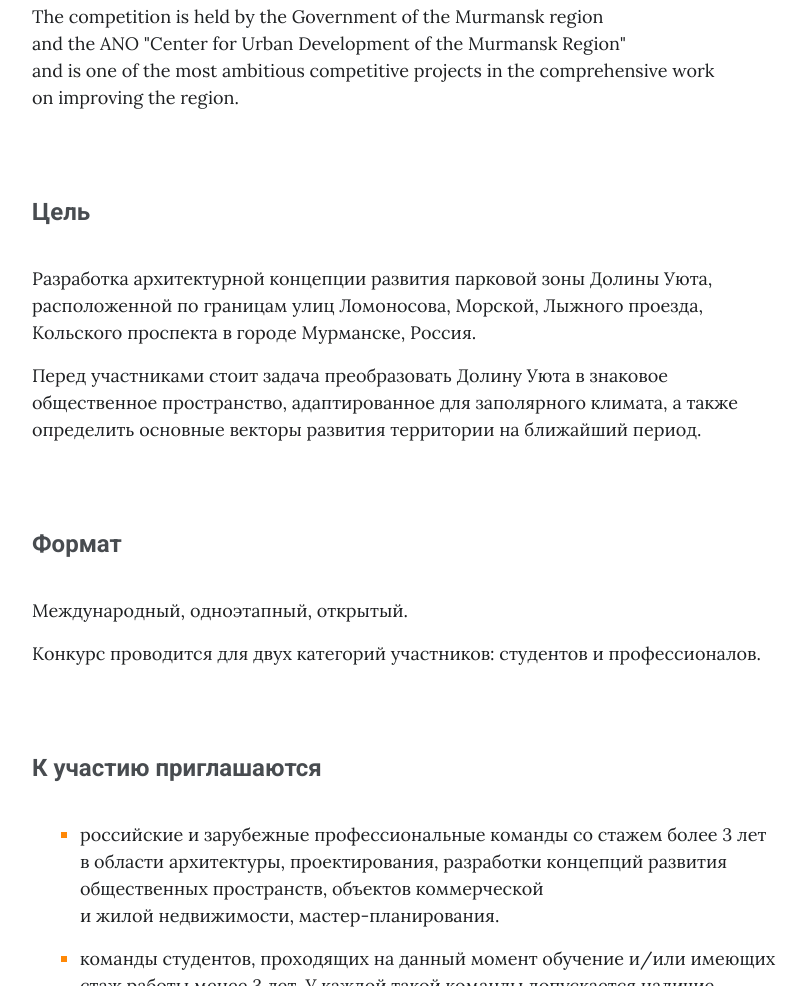
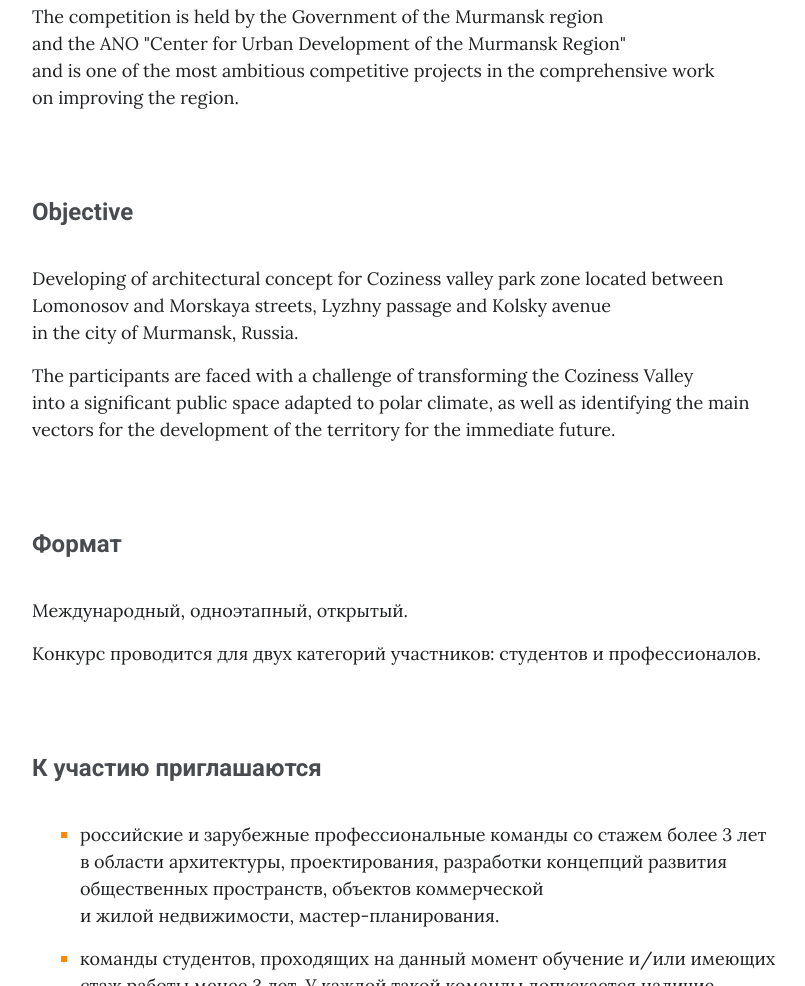
Before and after one commit to revuwem/cozinessvalley_lp, a plain HTML site: page en/index.html in a window 1280 px wide. Shown: the part 948-1934 px from the top of the page, without its empty margins (220-1025 px from the left). Drawn offline with nearby package versions, Linux system fonts and the light colour scheme.

Commit message:
translated to english second about section

```diff
--- a/en/index.html
+++ b/en/index.html
@@ -240,17 +240,12 @@
         </p>
       </section>
       <section class="row">
-        <h2>Цель</h2>
+        <h2>Objective</h2>
         <p>
-          Разработка архитектурной концепции развития парковой зоны Долины
-          Уюта, расположенной по границам улиц Ломоносова, Морской, Лыжного&nbsp;проезда, Кольского проспекта в городе
-          Мурманске, Россия.
+          Developing of architectural concept for Coziness valley park zone located between Lomonosov and Morskaya streets, Lyzhny passage and Kolsky avenue in&nbsp;the&nbsp;city&nbsp;of&nbsp;Murmansk, Russia.
         </p>
         <p>
-          Перед участниками стоит задача преобразовать Долину Уюта в
-          знаковое общественное пространство, адаптированное для заполярного
-          климата, а также определить основные векторы развития территории на
-          ближайший период.
+          The participants are faced with a challenge of transforming the Coziness Valley into&nbsp;a&nbsp;significant public space adapted to polar climate, as well as identifying the main vectors for the development of the territory for the immediate future.
         </p>
       </section>
       <section class="row">
```
